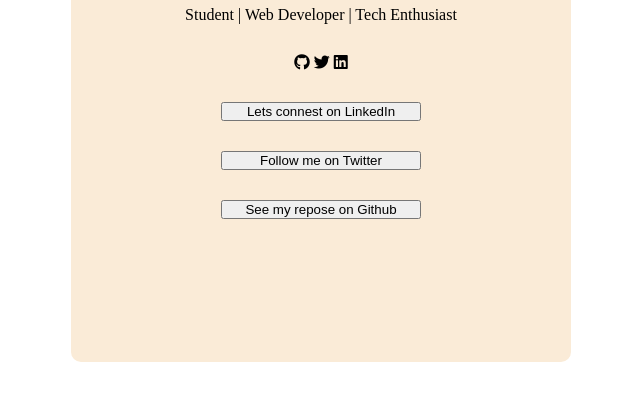
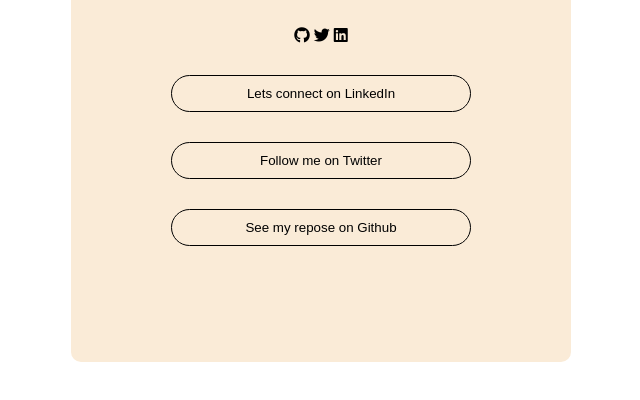
Before and after one commit to saizdx2010/Link-tree-clone, a plain HTML site: page index.html in a window 1280 px wide. Shown: the part 288-688 px from the top of the page, without its empty margins (319-959 px from the left). Drawn offline with Linux system fonts and the light colour scheme.

Commit message:
Initial styling for button

```diff
--- a/index.html
+++ b/index.html
@@ -21,7 +21,7 @@
             <i class="socials-icon fab fa-linkedin"></i>
             <i class="socials-icon"></i>
         </div>
-        <button class="action-buttons">Lets connest on LinkedIn</button>
+        <button class="action-buttons">Lets connect on LinkedIn</button>
         <button class="action-buttons">Follow me on Twitter</button>
         <button class="action-buttons">See my repose on Github</button>
     </div>
--- a/style.css
+++ b/style.css
@@ -16,6 +16,11 @@
     border-radius: 10px;
 }
 
+
 .action-buttons {
-    width: 200px;
+    width: 300px;
+    background: none;
+    border-radius: 120px;
+    padding: 10px;
+    border: 1px solid;
 }
```
